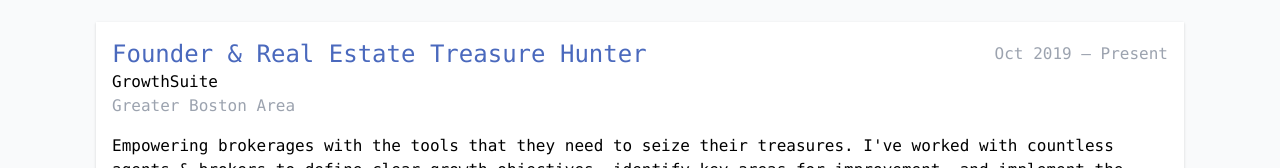
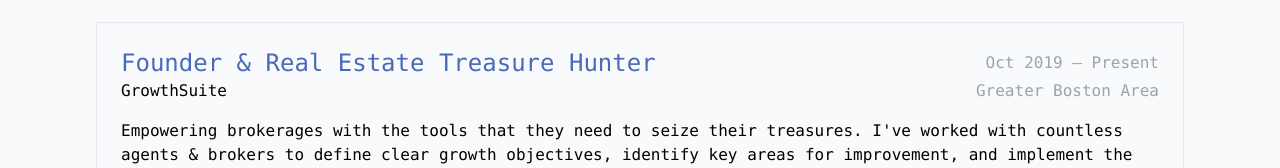
Before and after one commit to KnowIsPow/digital-garden, a Next.js app: page /credentials in a window 1280 px wide. Shown: the part 277-445 px from the top of the page. Built offline with nearby package versions, Linux system fonts and the light colour scheme; no server answers; what @tailwindcss/typography would draw is missing.

Commit message:
Update WorkExperience design

```diff
--- a/src/pages/credentials.jsx
+++ b/src/pages/credentials.jsx
@@ -17,7 +17,7 @@ export default function CredentialsPage({}) {
           description="It's important to consider the believability of resources. I'm going to share a lot of resources and experiences on this website, but I'm not an expert on everything I share. This page serves to highlight which resources are backed by experience, and which are my own opinion and should be taken with a grain of salt."
           wide
         />
-        <div className="space-y-4 mt-6">
+        <div className="mt-6 space-y-4 md:space-y-6">
           {workExperience.map((experience) => (
             <WorkExperience
               key={experience.company + '_' + experience.startDate}
@@ -32,16 +32,18 @@ export default function CredentialsPage({}) {
 
 function WorkExperience({ experience }) {
   return (
-    <div className="p-4 shadow bg-white">
-      <div className="flex justify-between items-center flex-wrap">
+    <div className="p-4 border md:p-6">
+      <div className="flex flex-wrap items-center justify-between">
         <h2>{experience.role}</h2>
         <div className="text-gray-400">
           {experience.startDate} – {experience.endDate}
         </div>
       </div>
 
-      <div>{experience.company}</div>
-      <div className="text-gray-400">{experience.location}</div>
+      <div className="flex flex-wrap items-center justify-between">
+        <div>{experience.company}</div>
+        <div className="text-gray-400">{experience.location}</div>
+      </div>
       <p className="mt-4">{experience.description}</p>
       {experience.accomplishments && <BulletedList items={experience.accomplishments} />}
     </div>
```
